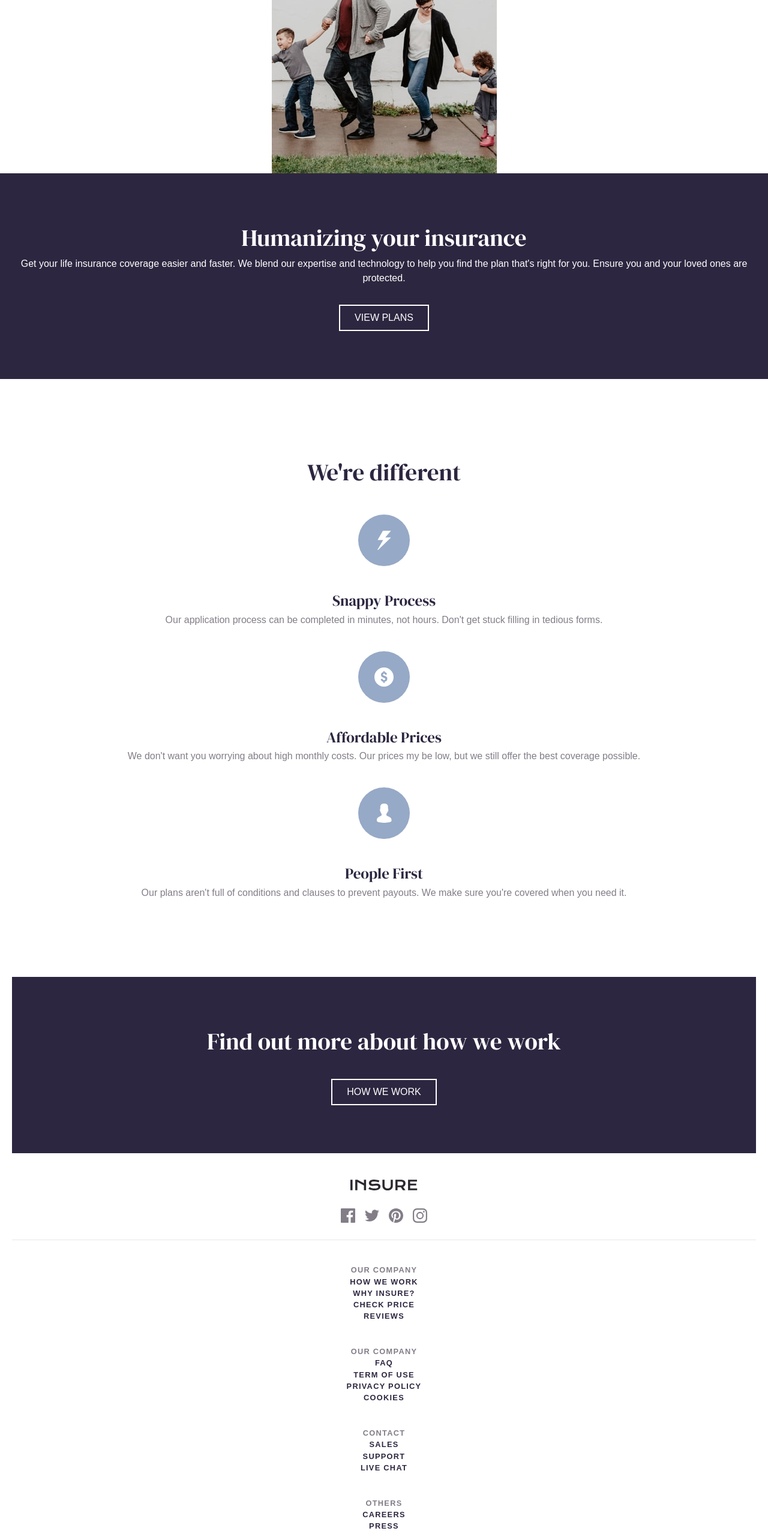
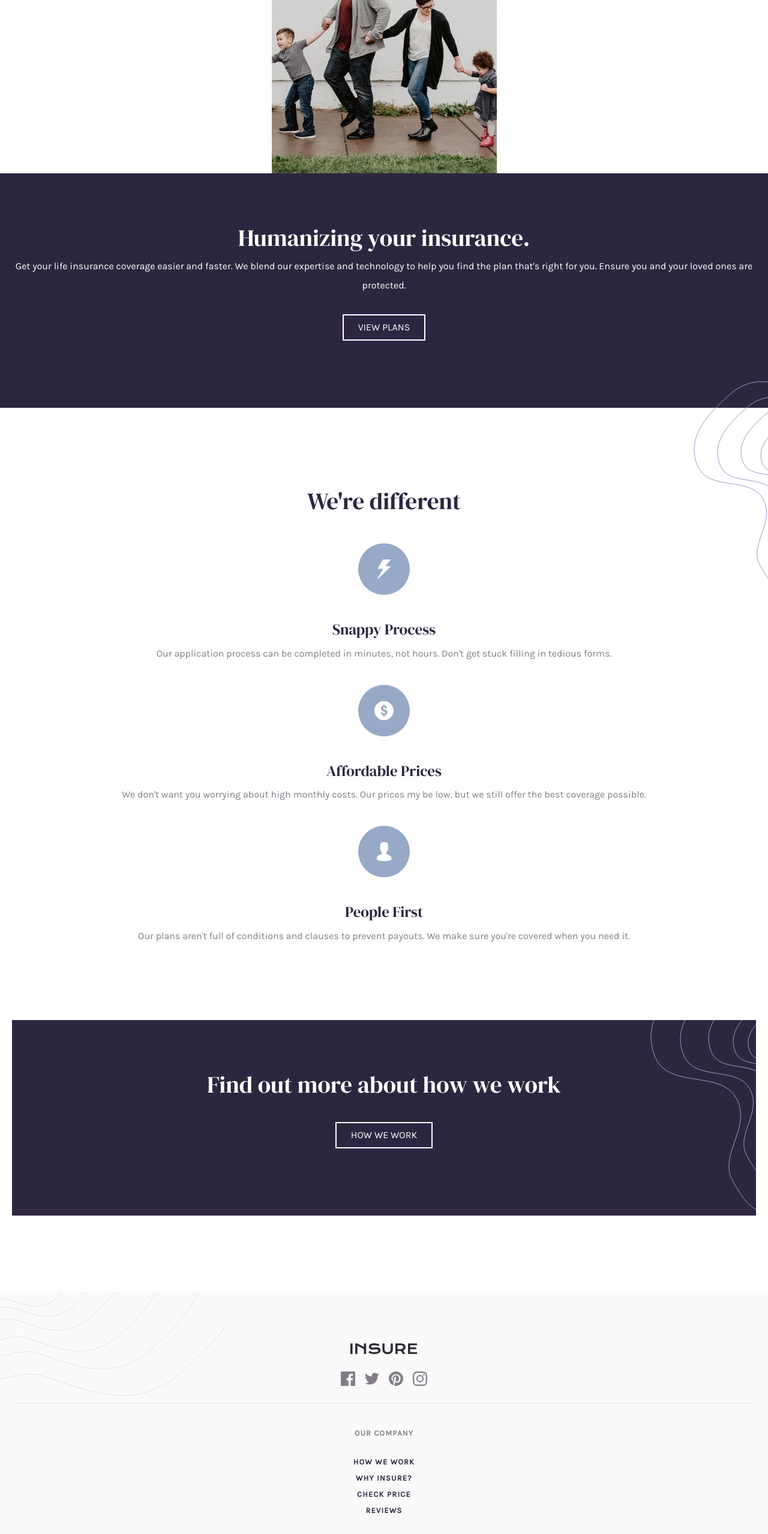
Before and after one commit to Csabooo/16-Insure-landing-page-react, a React (Create React App) app: page / in a window 1280 px wide. Shown: the part 234-2792 px from the top of the page at 60% size. Built offline with nearby package versions, Linux system fonts and the light colour scheme.

Commit message:
mobile version completed

```diff
--- a/src/App.js
+++ b/src/App.js
@@ -3,13 +3,15 @@ import "./index.css";
 import Header from "./components/Header";
 import Main from "./components/Main";
 import Footer from "./components/Footer";
+import Attribution from "./components/Attribution";
 
 function App() {
   return (
-    <div>
+    <div className=" mx-auto">
       <Header />
       <Main />
       <Footer />
+      <Attribution />
     </div>
   );
 }
--- /dev/null
+++ b/src/components/Attribution.js
@@ -0,0 +1,30 @@
+import React from "react";
+
+function Attribution() {
+  return (
+    <div>
+      <div className="mt-24 text-center text-[12px]">
+        <span>
+          Challenge by
+          <a
+            className="pr-0 underline decoration-green decoration-1 underline-offset-[5px]"
+            href="https://www.frontendmentor.io/challenges/insure-landing-page-uTU68JV8"
+            target="_blank"
+            rel="noreferrer">
+            {" "}
+            &nbsp; Frontend Mentor.{" "}
+          </a>
+          &nbsp; Coded by
+          <a
+            className="pr-0 underline decoration-green decoration-1 underline-offset-[5px]"
+            href="https://www.frontendmentor.io/profile/Csabooo">
+            {" "}
+            &nbsp; Csaba Müller.
+          </a>
+        </span>
+      </div>
+    </div>
+  );
+}
+
+export default Attribution;
--- a/src/components/Footer.js
+++ b/src/components/Footer.js
@@ -1,11 +1,17 @@
 import React from "react";
+import bg_pattern_footer_mobile from "../images/bg-pattern-footer-mobile.svg";
 
 function Footer() {
   return (
     <div>
-      <section>
+      <section className="footer relative pt-20">
+        <img
+          className="absolute top-0 z-0"
+          src={bg_pattern_footer_mobile}
+          alt="bg_pattern_footer_mobile"
+        />
         <svg
-          className="mb-0"
+          className="mb-0 relative z-20"
           xmlns="http://www.w3.org/2000/svg"
           width="112"
           height="18">
@@ -16,7 +22,7 @@ function Footer() {
         </svg>
 
         {/* ---------------------------SOCIAL MEDIA ICONS------------------------------ */}
-        <div>
+        <div className="relative z-20">
           <svg
             className="icons"
             xmlns="http://www.w3.org/2000/svg"
--- a/src/components/Header.js
+++ b/src/components/Header.js
@@ -53,7 +53,7 @@ function Header() {
             </g>
           </svg>
         </button>
-        <div className="block w-screen absolute hamburgerMenuList top-[70px] left-0 pb-64">
+        <div className="block w-screen absolute hamburgerMenuList top-[70px] left-0 pb-64 ">
           <ul>
             <li>
               <button>HOW WE WORK</button>
--- a/src/components/Main.js
+++ b/src/components/Main.js
@@ -1,13 +1,15 @@
 import React from "react";
 import image_intro from "../images/image-intro-mobile.jpg";
+import pattern_intro_right_mobile from "../images/bg-pattern-intro-right-mobile.svg";
+import pattern_how_we_work_mobile from "../images/bg-pattern-how-we-work-mobile.svg";
 
 function Main() {
   return (
-    <div className="text-center mx-auto">
+    <div className="text-center mx-auto ">
       <img className="mx-auto" src={image_intro} alt="intro_mobile" />
       {/* --------------Humanizing your insurance------------------------------------------- */}
       <div className="purple">
-        <h1>Humanizing your insurance</h1>
+        <h1>Humanizing your insurance.</h1>
         <p>
           Get your life insurance coverage easier and faster. We blend our
           expertise and technology to help you find the plan that's right for
@@ -16,19 +18,23 @@ function Main() {
         <a className="button" href="#">
           VIEW PLANS
         </a>
+        <img
+          className="absolute right-0 top-[870px]"
+          src={pattern_intro_right_mobile}
+          alt="pattern_intro_right_mobile"></img>
       </div>
       {/* --------------We're different----------------------------------------------------- */}
-      <div className="py-32">
+      <div className="py-32 px-5">
         <h1>We're different</h1>
 
         {/* ----------Snappy Process------------------------------*/}
         <section className="">
           <svg xmlns="http://www.w3.org/2000/svg" width="86" height="86">
-            <g fill="none" fill-rule="evenodd">
+            <g fill="none" fillRule="evenodd">
               <circle cx="43" cy="43" r="43" fill="#96A9C6" />
               <path
                 fill="#FFF"
-                fill-rule="nonzero"
+                fillRule="nonzero"
                 d="M32 59h1.195l21.072-20.146c.276-.356.123-.534-.46-.534H45.11l9.158-10.786c.276-.356.061-.534-.612-.534h-11.67c-.337 0-.613.119-.888.356l-8.515 14.645c-.061.356.122.534.582.534h8.423L32 59z"
               />
             </g>
@@ -43,11 +49,11 @@ function Main() {
         {/* ----------Affordable Prices------------------------------*/}
         <section>
           <svg xmlns="http://www.w3.org/2000/svg" width="86" height="86">
-            <g fill="none" fill-rule="evenodd">
+            <g fill="none" fillRule="evenodd">
               <circle cx="43" cy="43" r="43" fill="#96A9C6" />
               <path
                 fill="#FFF"
-                fill-rule="nonzero"
+                fillRule="nonzero"
                 d="M43 27c-8.836 0-16 7.164-16 16s7.164 16 16 16c8.838 0 16-7.164 16-16s-7.162-16-16-16zm4.363 22.178c-.787.883-1.924 1.402-3.41 1.558V53H42.06v-2.252c-2.479-.254-4.012-1.695-4.604-4.32l2.93-.764c.271 1.65 1.17 2.475 2.695 2.475.713 0 1.24-.176 1.576-.53a1.79 1.79 0 00.504-1.279c0-.518-.168-.91-.504-1.176-.336-.267-1.084-.605-2.242-1.015-1.04-.362-1.855-.717-2.441-1.073a4.032 4.032 0 01-1.428-1.48c-.365-.637-.549-1.379-.549-2.223 0-1.107.328-2.105.98-2.992.653-.885 1.68-1.426 3.083-1.623V33h1.894v1.748c2.117.254 3.488 1.451 4.111 3.594l-2.609 1.07c-.51-1.469-1.295-2.203-2.361-2.203-.535 0-.965.164-1.287.492a1.636 1.636 0 00-.487 1.194c0 .476.157.841.47 1.097.31.254.98.569 2.003.946 1.125.41 2.008.798 2.647 1.164a4.16 4.16 0 011.533 1.513c.38.645.572 1.397.572 2.258 0 1.322-.395 2.424-1.182 3.305z"
               />
             </g>
@@ -62,11 +68,11 @@ function Main() {
         {/* ----------People First------------------------------*/}
         <section>
           <svg xmlns="http://www.w3.org/2000/svg" width="86" height="86">
-            <g fill="none" fill-rule="evenodd">
+            <g fill="none" fillRule="evenodd">
               <circle cx="43" cy="43" r="43" fill="#96A9C6" />
               <path
                 fill="#FFF"
-                fill-rule="nonzero"
+                fillRule="nonzero"
                 d="M52.874 49.874l-5.095-2.547c-.48-.24-.779-.724-.779-1.261v-1.804c.122-.149.25-.32.383-.507.661-.933 1.19-1.972 1.576-3.093a2.116 2.116 0 001.241-1.929V36.6c0-.514-.192-1.011-.533-1.4v-2.837c.03-.293.147-2.04-1.116-3.48C47.455 27.633 45.678 27 43.267 27c-2.412 0-4.19.634-5.285 1.883-1.263 1.44-1.145 3.187-1.115 3.48V35.2a2.127 2.127 0 00-.534 1.4v2.133c0 .65.295 1.255.799 1.658.488 1.935 1.51 3.392 1.868 3.86v1.765c0 .516-.282.99-.734 1.237l-4.758 2.596A4.81 4.81 0 0031 54.073V55.8c0 2.531 8.024 3.2 12.267 3.2 4.242 0 12.266-.669 12.266-3.2v-1.623a4.786 4.786 0 00-2.659-4.303z"
               />
             </g>
@@ -80,9 +86,12 @@ function Main() {
       </div>
 
       {/* --------------Find out more about------------------------------------------- */}
-      <div className="purple mx-5">
-        <h1>Find out more about how we work</h1>
-
+      <div className="purple mx-5 mb-32 relative">
+        <img
+          className="absolute right-0 top-0"
+          src={pattern_how_we_work_mobile}
+          alt="pattern_how_we_work_mobile"></img>
+        <h1 className="relative z-20">Find out more about how we work</h1>
         <a href="#" className="button">
           HOW WE WORK
         </a>
--- a/src/index.css
+++ b/src/index.css
@@ -7,8 +7,16 @@
   font-style: normal;
   font-weight: 400;
   src: local(""),
-    url("../src/fonts/dmserifdisplay-regular-webfont.woff2") format("woff2"),
-    url("../src/fonts/dmserifdisplay-regular-webfont.woff") format("woff");
+    url("../src/fonts/dmserifdisplay-regular-webfont.woff2") format("truetype"),
+    url("../src/fonts/dmserifdisplay-regular-webfont.woff") format("truetype");
+}
+
+@font-face {
+  font-family: "Karla";
+  font-style: normal;
+  font-weight: 400;
+  src: local(""), url("../src/fonts/Karla-Regular.ttf") format("truetype"),
+    url("../src/fonts/Karla-Bold.ttf") format("truetype");
 }
 
 @layer base {
@@ -29,7 +37,7 @@
   }
 
   h2 {
-    @apply font-dm_Serif text-2xl;
+    @apply font-dm_Serif text-2xl pb-2;
   }
 
   li button {
@@ -53,6 +61,14 @@
 }
 
 @layer components {
+  .footer {
+    @apply bg-very_light_gray;
+  }
+
+  .footer a {
+    @apply py-1;
+  }
+
   .hamburgerMenuList {
     @apply bg-very_Dark_Violet text-center pr-20 pl-16 pb-10;
   }
@@ -62,7 +78,7 @@
   }
 
   .hamburgerMenuList li button {
-    @apply text-white border-none block w-full;
+    @apply text-white border-none block w-full tracking-widest;
   }
 
   .hamburgerMenuList li button:hover {
@@ -70,15 +86,18 @@
   }
 
   .purple {
-    @apply bg-dark_Violet text-white py-20 px-5;
+    @apply bg-dark_Violet text-white pt-20 pb-28 px-5;
   }
 
   .purple p {
-    @apply text-white;
+    @apply text-white leading-8;
   }
 
-  .help p,
   .help li {
     @apply font-bold text-sm tracking-widest;
   }
+
+  .help p {
+    @apply font-bold text-sm tracking-widest pb-6;
+  }
 }
```
Also changed, not shown: 1 other file (tests, documents, lock files or other folders).
